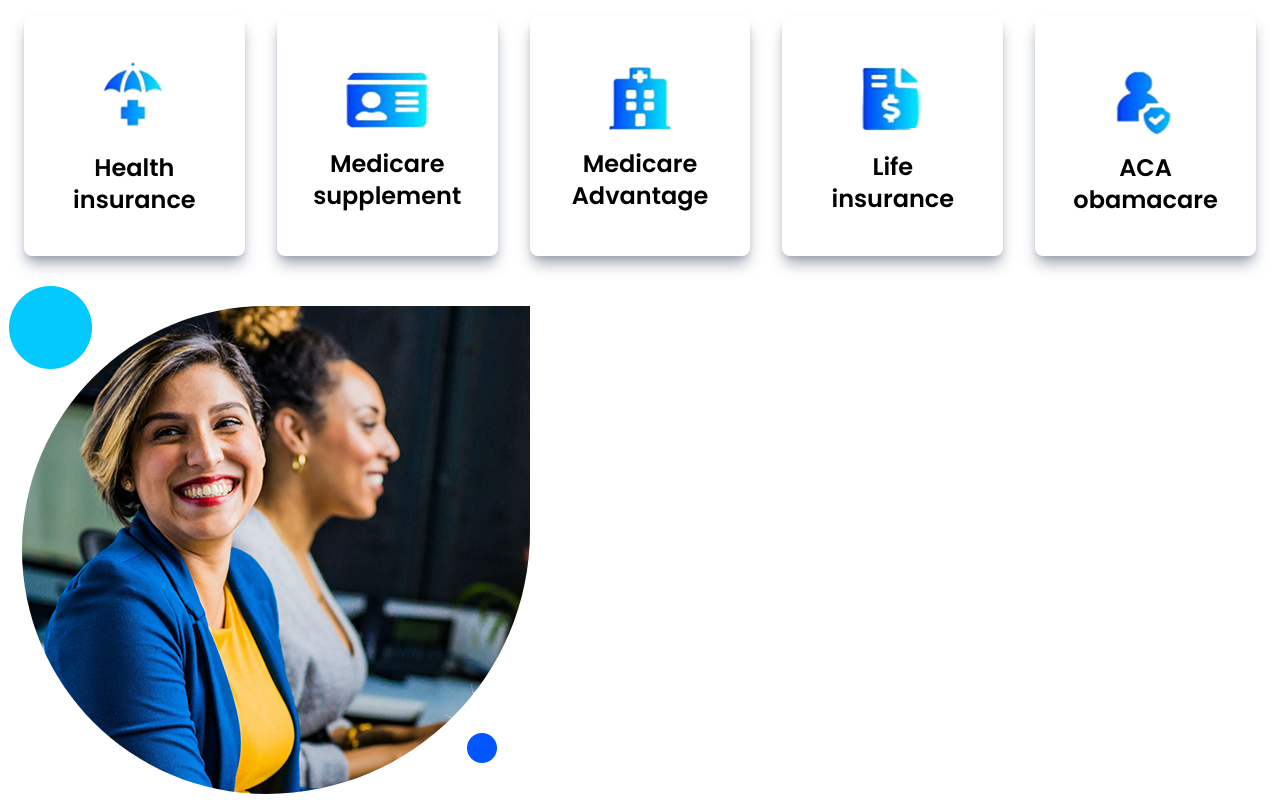
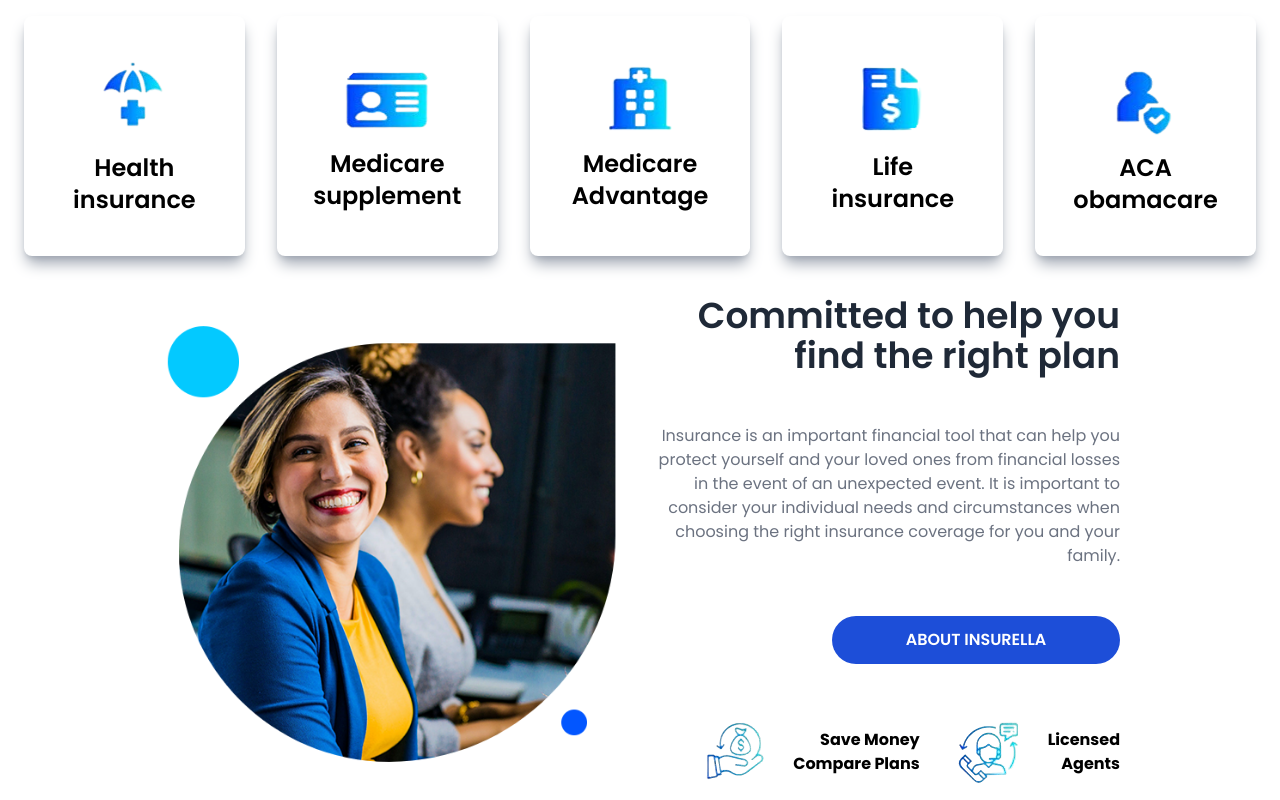
Before and after one commit to SaibotLi/Landing-Page-Insurezella, a React (Vite) app in the folder Challenge_A/: page / in a window 1280 px wide. Shown: the part 836-1636 px from the top of the page. Built offline with nearby package versions, Linux system fonts and the light colour scheme.

Commit message:
AboutUs screen finished

```diff
--- a/Challenge_A/src/images/index.js
+++ b/Challenge_A/src/images/index.js
@@ -6,5 +6,17 @@ import icon3 from "./icon3.png";
 import icon4 from "./icon4.png";
 import icon5 from "./icon5.png";
 import aboutUsImg from "./committed-help.png";
-
-export { logo, heroImg, icon1, icon2, icon3, icon4, icon5, aboutUsImg };
+import iconAbout1 from "./iconAbout1.png";
+import iconAbout2 from "./iconAbout2.png";
+export {
+  logo,
+  heroImg,
+  icon1,
+  icon2,
+  icon3,
+  icon4,
+  icon5,
+  aboutUsImg,
+  iconAbout1,
+  iconAbout2,
+};
--- a/Challenge_A/src/sections/AboutUs.jsx
+++ b/Challenge_A/src/sections/AboutUs.jsx
@@ -1,11 +1,49 @@
-import { aboutUsImg } from "../images";
+import { aboutUsImg, iconAbout1, iconAbout2 } from "../images";
 
 const AboutUs = () => {
   return (
-    <div>
-      <img src={aboutUsImg} alt="aboutUsImg" />
-    </div>
+    <section id="about" className="bg-white mx-40 my-4">
+      {/* Flex container for the image and text */}
+      <div className="flex flex-col lg:flex-row items-start lg:items-center justify-between">
+        {/* Image container */}
+        <div className="lg:w-1/2">
+          <img src={aboutUsImg} alt="aboutUsImg" className="w-full lg:w-auto" />
+        </div>
+
+        {/* Text container */}
+        <div className="flex flex-col items-end space-y-8 w-full lg:w-1/2 lg:ml-8 lg:space-y-12 md:w-2/3 md:self-end md:mr-0 ml-auto">
+          <h1 className="font-semibold text-gray-800 text-4xl text-right">
+            Committed to help you <br /> find the right plan
+          </h1>
+          <p className="text-gray-500 text-right">
+            Insurance is an important financial tool that can help you protect
+            yourself and your loved ones from financial losses in the event of
+            an unexpected event. It is important to consider your individual
+            needs and circumstances when choosing the right insurance coverage
+            for you and your family.
+          </p>
+          <button className="bg-blue-700 text-white py-3 w-72 font-semibold rounded-full">
+            ABOUT INSURELLA
+          </button>
+          <div className="flex justify-end space-x-8">
+            <div className="flex items-center">
+              <img src={iconAbout1} alt="icon1" />
+              <p className="font-bold ml-4 text-right">
+                Save Money <br /> Compare Plans
+              </p>
+            </div>
+            <div className="flex items-center">
+              <img src={iconAbout2} alt="icon2" />
+              <p className="font-bold ml-4 text-right">
+                Licensed <br /> Agents
+              </p>
+            </div>
+          </div>
+        </div>
+      </div>
+    </section>
   );
 };
 
 export default AboutUs;
+``;
--- a/Challenge_A/src/sections/FindInsurance.jsx
+++ b/Challenge_A/src/sections/FindInsurance.jsx
@@ -17,7 +17,7 @@ const FindInsurance = () => {
   };
 
   return (
-    <div>
+    <section>
       {/* Mobile View: Carousel */}
       <div className="block lg:hidden p-6">
         <Slider {...settings}>
@@ -66,7 +66,7 @@ const FindInsurance = () => {
           </div>
         ))}
       </div>
-    </div>
+    </section>
   );
 };
 
--- a/Challenge_A/src/sections/Hero.jsx
+++ b/Challenge_A/src/sections/Hero.jsx
@@ -2,7 +2,7 @@ import { heroImg } from "../images";
 
 const Hero = () => {
   return (
-    <div
+    <section
       id="home"
       className="flex flex-col md:flex-row items-center bg-gray-300 mb-4"
     >
@@ -24,7 +24,7 @@ const Hero = () => {
       <div className="w-full md:w-1/2 p-4">
         <img src={heroImg} className="w-full h-auto" />
       </div>
-    </div>
+    </section>
   );
 };
 
```
Also changed, not shown: Challenge_A/src/images/iconAbout1.png (added), Challenge_A/src/images/iconAbout2.png (added).
